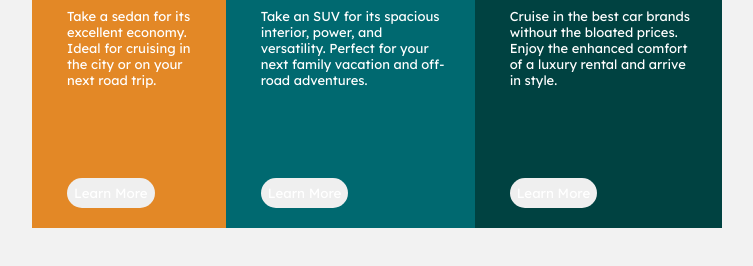
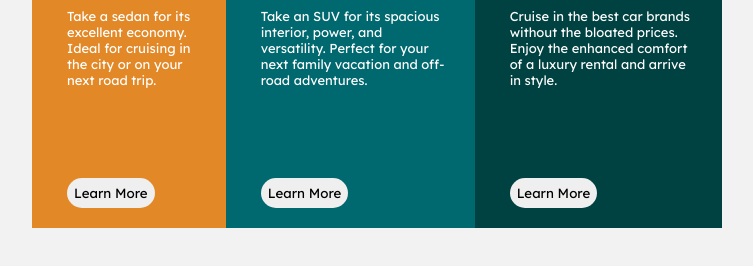
Before and after one commit to Iamtimon/3-column-preview-card-component-main, a plain HTML site: page index.html in a window 1280 px wide. Shown: the part 202-468 px from the top of the page, without its empty margins (263-1016 px from the left). Drawn offline with Linux system fonts and the light colour scheme.

Commit message:
Update style.css

```diff
--- a/styles/style.css
+++ b/styles/style.css
@@ -70,7 +70,6 @@ button{
   border-radius: 360px;
   padding: 7px;
   border-style: inherit;
-  color:inherit;
 }
 
 button:hover{
```
